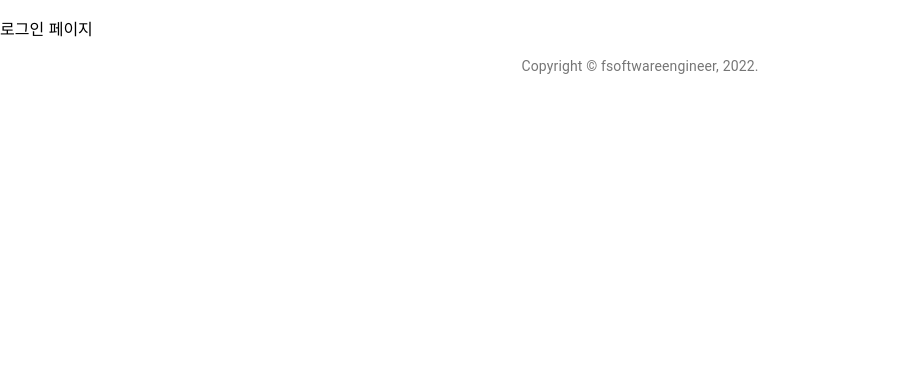
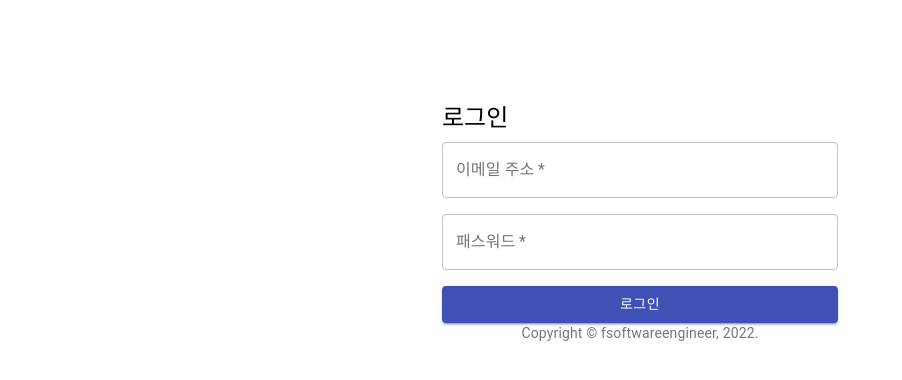
Before and after one commit to nikeisme/web101, a React (Create React App) app in the folder react-workspace/todo-react-app/: page /login in a window 1280 px wide. Shown: the top 380 px of the page, without its empty margins (0-902 px from the left). Built offline with nearby package versions, Linux system fonts and the light colour scheme.

Commit message:
Add : 로그인 위한 API 작성

```diff
--- a/react-workspace/todo-react-app/src/Login.js
+++ b/react-workspace/todo-react-app/src/Login.js
@@ -1,12 +1,77 @@
 import React from "react";
+import { signin } from "./service/ApiService";
+import Button from "@material-ui/core/Button";
+import TextField from "@material-ui/core/TextField";
+import Grid from "@material-ui/core/Grid";
+import Typography from "@material-ui/core/Typography";
+import { Container } from "@material-ui/core";
 
 class Login extends React.Component {
-// eslint-disable-next-line
   constructor(props) {
     super(props);
+    this.handleSubmit = this.handleSubmit.bind(this);
   }
-    render() {
-    return <p>로그인 페이지</p>;
+
+  handleSubmit(event) {
+    event.preventDefault();
+    const data = new FormData(event.target);
+    const email = data.get("email");
+    const password = data.get("password");
+    // ApiService의 signin 메서드를 사용 해 로그인.
+    signin({ email: email, password: password });
+  }
+
+  render() {
+    return (
+      <Container component="main" maxWidth="xs" style={{ marginTop: "8%" }}>
+        <Grid container spacing={2}>
+          <Grid item xs={12}>
+            <Typography component="h1" variant="h5">
+              로그인
+            </Typography>
+          </Grid>
+        </Grid>
+        <form noValidate onSubmit={this.handleSubmit}>
+          {" "}
+          {/* submit 버튼을 누르면 handleSubmit이 실행됨. */}
+          <Grid container spacing={2}>
+            <Grid item xs={12}>
+              <TextField
+                variant="outlined"
+                required
+                fullWidth
+                id="email"
+                label="이메일 주소"
+                name="email"
+                autoComplete="email"
+              />
+            </Grid>
+            <Grid item xs={12}>
+              <TextField
+                variant="outlined"
+                required
+                fullWidth
+                name="password"
+                label="패스워드"
+                type="password"
+                id="password"
+                autoComplete="current-password"
+              />
+            </Grid>
+            <Grid item xs={12}>
+              <Button
+                type="submit"
+                fullWidth
+                variant="contained"
+                color="primary"
+              >
+                로그인
+              </Button>
+            </Grid>
+          </Grid>
+        </form>
+      </Container>
+    );
   }
 }
 
--- a/react-workspace/todo-react-app/src/service/ApiService.js
+++ b/react-workspace/todo-react-app/src/service/ApiService.js
@@ -1,4 +1,12 @@
 import { API_BASE_URL } from "../app-config";
+
+export function signin(userDTO){
+  return call("/auth/signin","POST",userDTO)
+  .then((response)=>{
+    console.log("response : ", response);
+    alert("로그인 토큰:" + response.token);
+  })
+}
 
 export function call(api, method, request) {
   let options = {
```
